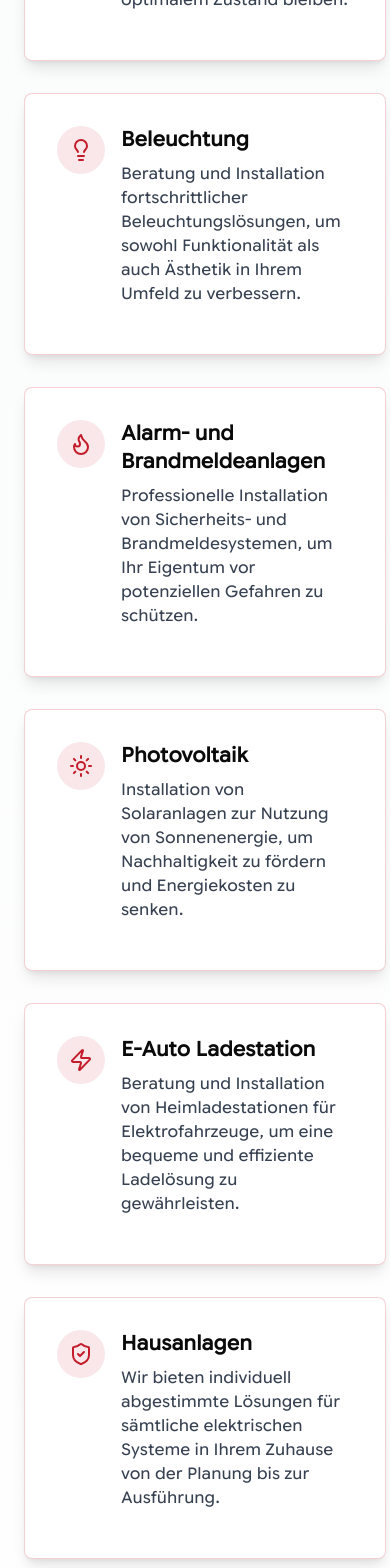
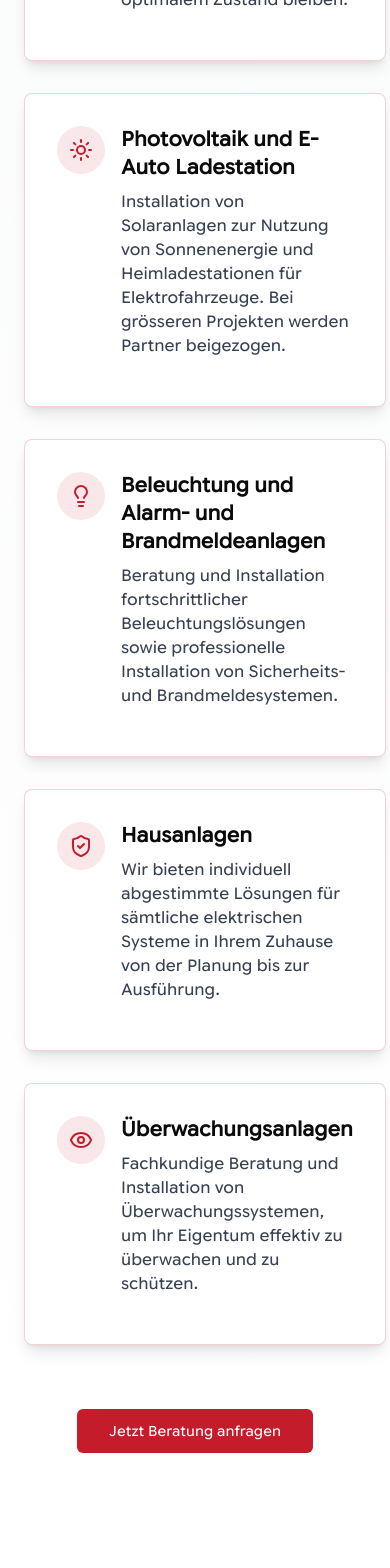
Before and after one commit to lukasbac02-pixel/elektro-boerner-website, a Next.js app: page /dienstleistungen/installationen in a window 390 px wide. Shown: the part 1220-2788 px from the top of the page. Built offline with nearby package versions, Linux system fonts and the light colour scheme.

Commit message:
Updated page.tsx

```diff
--- a/app/dienstleistungen/installationen/page.tsx
+++ b/app/dienstleistungen/installationen/page.tsx
@@ -113,14 +113,12 @@ export default function InstallationenPage() {
               <CardContent className="p-8">
                 <div className="flex items-start gap-4 mb-4">
                   <div className="flex h-12 w-12 items-center justify-center rounded-full bg-primary/10 flex-shrink-0">
-                    <Lightbulb className="h-6 w-6 text-primary" />
+                    <Sun className="h-6 w-6 text-primary" />
                   </div>
                   <div>
-                    <h3 className="text-xl font-semibold mb-2">Beleuchtung</h3>
+                    <h3 className="text-xl font-semibold mb-2">Photovoltaik und E-Auto Ladestation</h3>
                     <p className="text-gray-700">
-                      Beratung und Installation fortschrittlicher Beleuchtungslösungen,
-                      um sowohl Funktionalität als auch Ästhetik in Ihrem Umfeld zu
-                      verbessern.
+                      Installation von Solaranlagen zur Nutzung von Sonnenenergie und Heimladestationen für Elektrofahrzeuge. Bei grösseren Projekten werden Partner beigezogen.
                     </p>
                   </div>
                 </div>
@@ -131,53 +129,12 @@ export default function InstallationenPage() {
               <CardContent className="p-8">
                 <div className="flex items-start gap-4 mb-4">
                   <div className="flex h-12 w-12 items-center justify-center rounded-full bg-primary/10 flex-shrink-0">
-                    <Flame className="h-6 w-6 text-primary" />
+                    <Lightbulb className="h-6 w-6 text-primary" />
                   </div>
                   <div>
-                    <h3 className="text-xl font-semibold mb-2">
-                      Alarm- und Brandmeldeanlagen
-                    </h3>
+                    <h3 className="text-xl font-semibold mb-2">Beleuchtung und Alarm- und Brandmeldeanlagen</h3>
                     <p className="text-gray-700">
-                      Professionelle Installation von Sicherheits- und
-                      Brandmeldesystemen, um Ihr Eigentum vor potenziellen Gefahren zu
-                      schützen.
-                    </p>
-                  </div>
-                </div>
-              </CardContent>
-            </Card>
-
-            <Card className="border-primary/20 shadow-lg">
-              <CardContent className="p-8">
-                <div className="flex items-start gap-4 mb-4">
-                  <div className="flex h-12 w-12 items-center justify-center rounded-full bg-primary/10 flex-shrink-0">
-                    <Sun className="h-6 w-6 text-primary" />
-                  </div>
-                  <div>
-                    <h3 className="text-xl font-semibold mb-2">Photovoltaik</h3>
-                    <p className="text-gray-700">
-                      Installation von Solaranlagen zur Nutzung von Sonnenenergie, um
-                      Nachhaltigkeit zu fördern und Energiekosten zu senken.
-                    </p>
-                  </div>
-                </div>
-              </CardContent>
-            </Card>
-
-            <Card className="border-primary/20 shadow-lg">
-              <CardContent className="p-8">
-                <div className="flex items-start gap-4 mb-4">
-                  <div className="flex h-12 w-12 items-center justify-center rounded-full bg-primary/10 flex-shrink-0">
-                    <Zap className="h-6 w-6 text-primary" />
-                  </div>
-                  <div>
-                    <h3 className="text-xl font-semibold mb-2">
-                      E-Auto Ladestation
-                    </h3>
-                    <p className="text-gray-700">
-                      Beratung und Installation von Heimladestationen für
-                      Elektrofahrzeuge, um eine bequeme und effiziente Ladelösung zu
-                      gewährleisten.
+                      Beratung und Installation fortschrittlicher Beleuchtungslösungen sowie professionelle Installation von Sicherheits- und Brandmeldesystemen.
                     </p>
                   </div>
                 </div>
--- a/app/dienstleistungen/kontrollen/page.tsx
+++ b/app/dienstleistungen/kontrollen/page.tsx
@@ -53,7 +53,7 @@ export default function KontrollenPage() {
               </p>
 
               <div className="bg-gray-50 rounded-lg p-8 mb-8">
-                <h3 className="text-2xl font-semibold mb-6">Kontrollperioden</h3>
+                <h3 className="text-2xl font-semibold mb-6">Kontrollperioden nach NIV 2018</h3>
                 <div className="space-y-4">
                   <div className="flex items-start gap-3">
                     <CheckCircle className="h-6 w-6 text-primary mt-0.5 flex-shrink-0" />
@@ -77,6 +77,12 @@ export default function KontrollenPage() {
                     <CheckCircle className="h-6 w-6 text-primary mt-0.5 flex-shrink-0" />
                     <div>
                       <span className="font-medium text-lg">Anlagen mit starker Personenbelegung (Kino, Schulhäuser, grosse Hotels, Einkaufscenter)</span> – 5 Jahre
+                    </div>
+                  </div>
+                  <div className="flex items-start gap-3">
+                    <CheckCircle className="h-6 w-6 text-primary mt-0.5 flex-shrink-0" />
+                    <div>
+                      <span className="font-medium text-lg">Altanlagen mit Nullung Schema III</span> – 5 Jahre
                     </div>
                   </div>
                   <div className="flex items-start gap-3">
--- a/app/page.tsx
+++ b/app/page.tsx
@@ -83,7 +83,7 @@ export default function HomePage() {
             transition={{ duration: 0.6, delay: 0.2 }}
             className="text-lg md:text-xl mb-8 leading-relaxed drop-shadow-2xl"
           >
-            Professionelle Elektroinstallationen, Kontrollen und Beratung für ein sicheres Zuhause. Seit 2011 Ihr zuverlässiger Partner im Glarnerland.
+            Professionelle Elektroinstallationen, Kontrollen und Beratung für ein sicheres Zuhause. Seit 2012 Ihr zuverlässiger Partner im Glarnerland.
           </motion.p>
           <motion.div
             initial={{ opacity: 0, y: 20 }}
@@ -110,7 +110,7 @@ export default function HomePage() {
           <div className="text-center mb-16">
             <h2 className="text-3xl md:text-4xl lg:text-5xl font-bold mb-4">Meine Dienstleistungen</h2>
             <p className="text-lg text-gray-600 max-w-3xl mx-auto leading-relaxed">
-              Ich arbeite seit über 35 Jahren als Elektroinstallateur. Durch die langjährige Tätigkeit konnte ich viel Erfahrung sammeln und habe mich konstant weitergebildet.
+              Ich arbeite seit über 40 Jahren als Elektroinstallateur. Durch die langjährige Tätigkeit konnte ich viel Erfahrung sammeln und habe mich konstant weitergebildet.
             </p>
           </div>
 
@@ -198,16 +198,16 @@ export default function HomePage() {
               <h2 className="text-3xl md:text-4xl font-bold mb-6">Über mich</h2>
               <h3 className="text-2xl font-semibold text-primary mb-4">Stefan Börner</h3>
               <p className="text-lg text-gray-700 mb-6 leading-relaxed">
-                Eidg. dipl. Elektroinstallateur mit über 35 Jahren Erfahrung
+                Eidg. dipl. Elektroinstallateur mit über 40 Jahren Erfahrung
               </p>
               <ul className="space-y-3 text-gray-700 mb-8">
                 <li className="flex items-start gap-2">
                   <span className="text-primary mt-1">•</span>
-                  <span>Geschäftsführer & Inhaber Elektro Börner GmbH seit 2011</span>
+                  <span>Geschäftsführer & Inhaber Elektro Börner GmbH seit 2012</span>
                 </li>
                 <li className="flex items-start gap-2">
                   <span className="text-primary mt-1">•</span>
-                  <span>Mitglied bei VSEI, electrosuisse und eev</span>
+                  <span>Mitglied bei EIT.swiss, electrosuisse und eev</span>
                 </li>
                 <li className="flex items-start gap-2">
                   <span className="text-primary mt-1">•</span>
--- a/components/footer.tsx
+++ b/components/footer.tsx
@@ -7,7 +7,7 @@ export default function Footer() {
   return (
     <footer className="py-16 bg-gray-900 text-white">
       <div className="container mx-auto max-w-7xl px-4 md:px-6">
-        <div className="grid md:grid-cols-2 lg:grid-cols-4 gap-12 mb-12">
+        <div className="grid md:grid-cols-2 lg:grid-cols-3 gap-12 mb-12">
           <div>
             <div className="mb-6 w-full max-w-[200px]">
               <Image
@@ -20,7 +20,7 @@ export default function Footer() {
               />
             </div>
             <p className="text-gray-300 text-sm leading-relaxed">
-              Professionelle Elektroinstallationen, Kontrollen und Beratung für ein sicheres Zuhause. Seit 2011 Ihr zuverlässiger Partner im Glarnerland.
+              Professionelle Elektroinstallationen, Kontrollen und Beratung für ein sicheres Zuhause. Seit 2012 Ihr zuverlässiger Partner im Glarnerland.
             </p>
           </div>
 
@@ -38,22 +38,12 @@ export default function Footer() {
                 <a href="tel:0555503265" className="hover:text-white transition-colors">055 550 32 65</a>
               </div>
               <div className="flex items-center gap-2">
+                <Phone className="h-4 w-4 flex-shrink-0" />
+                <a href="tel:0796571746" className="hover:text-white transition-colors">079 657 17 46</a>
+              </div>
+              <div className="flex items-center gap-2">
                 <Mail className="h-4 w-4 flex-shrink-0" />
                 <a href="mailto:elektro_boerner@bluewin.ch" className="hover:text-white transition-colors">elektro_boerner@bluewin.ch</a>
-              </div>
-            </div>
-          </div>
-
-          <div>
-            <h3 className="font-semibold text-lg mb-4">Öffnungszeiten</h3>
-            <div className="space-y-2 text-sm text-gray-300">
-              <div className="flex items-start gap-2">
-                <ClockIcon className="h-4 w-4 mt-0.5 flex-shrink-0" />
-                <div>
-                  <p className="font-medium">Montag – Freitag</p>
-                  <p>07:30 – 12:00 Uhr</p>
-                  <p>13:00 – 17:00 Uhr</p>
-                </div>
               </div>
             </div>
           </div>
--- a/components/navigation.tsx
+++ b/components/navigation.tsx
@@ -53,8 +53,7 @@ export function Navigation() {
             ))}
 
             <div className="relative group">
-              <Link
-                href="/dienstleistungen"
+              <button
                 className={`text-sm font-medium transition-colors flex items-center gap-1 ${
                   pathname.startsWith("/dienstleistungen")
                     ? "text-gray-900"
@@ -62,8 +61,8 @@ export function Navigation() {
                 }`}
               >
                 Dienstleistungen
-                <ChevronDown className="h-4 w-4" />
-              </Link>
+                <ChevronDown className="h-4 w-4 transition-transform group-hover:rotate-180" />
+              </button>
 
               <div className="invisible group-hover:visible opacity-0 group-hover:opacity-100 transition-all duration-200 absolute top-full left-0 pt-2">
                 <div className="w-56 bg-white border border-gray-200 rounded-lg shadow-lg py-2">
```
Also changed, not shown: app/ueber-mich/page.tsx (+11 -20 lines).
